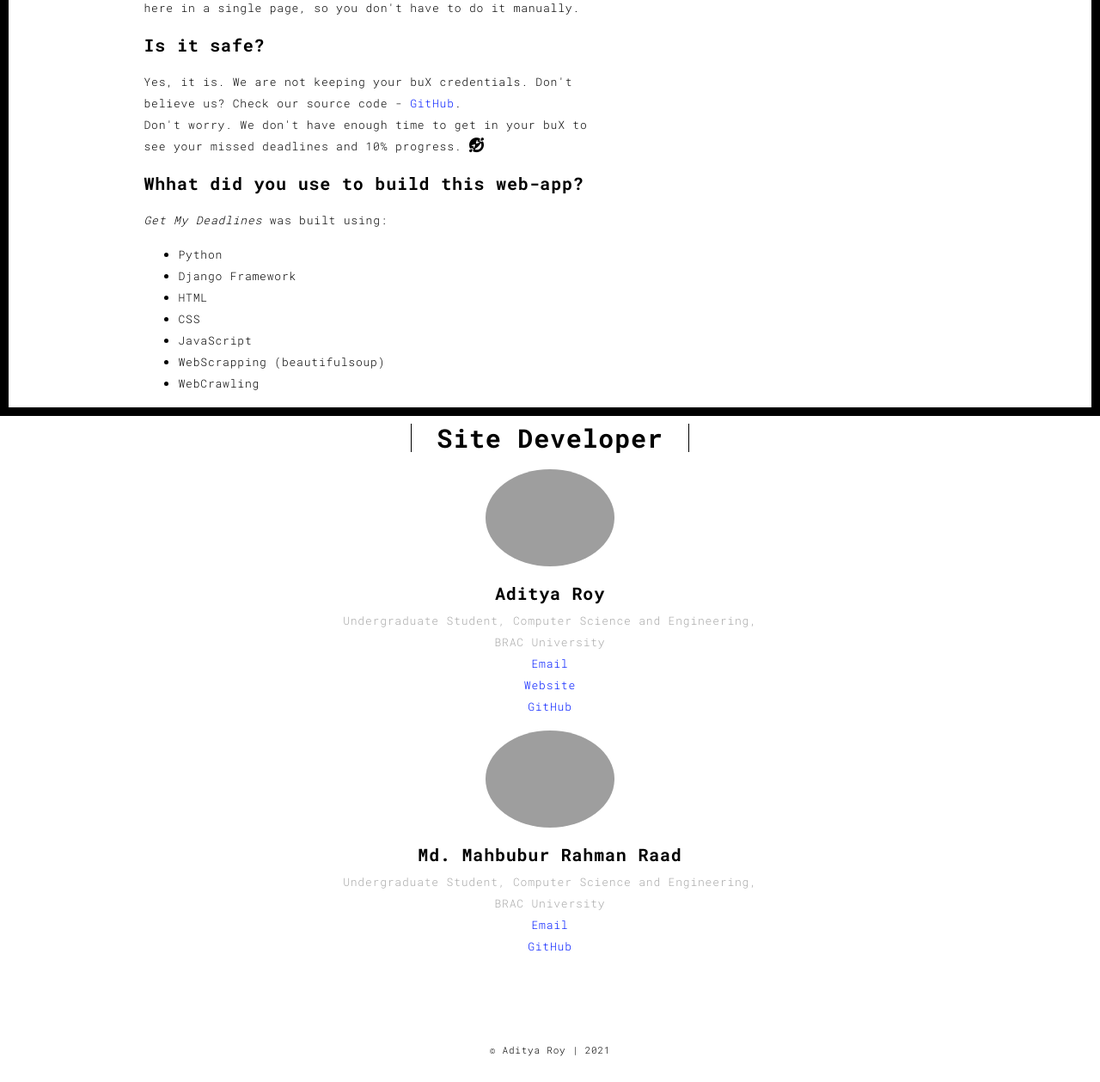
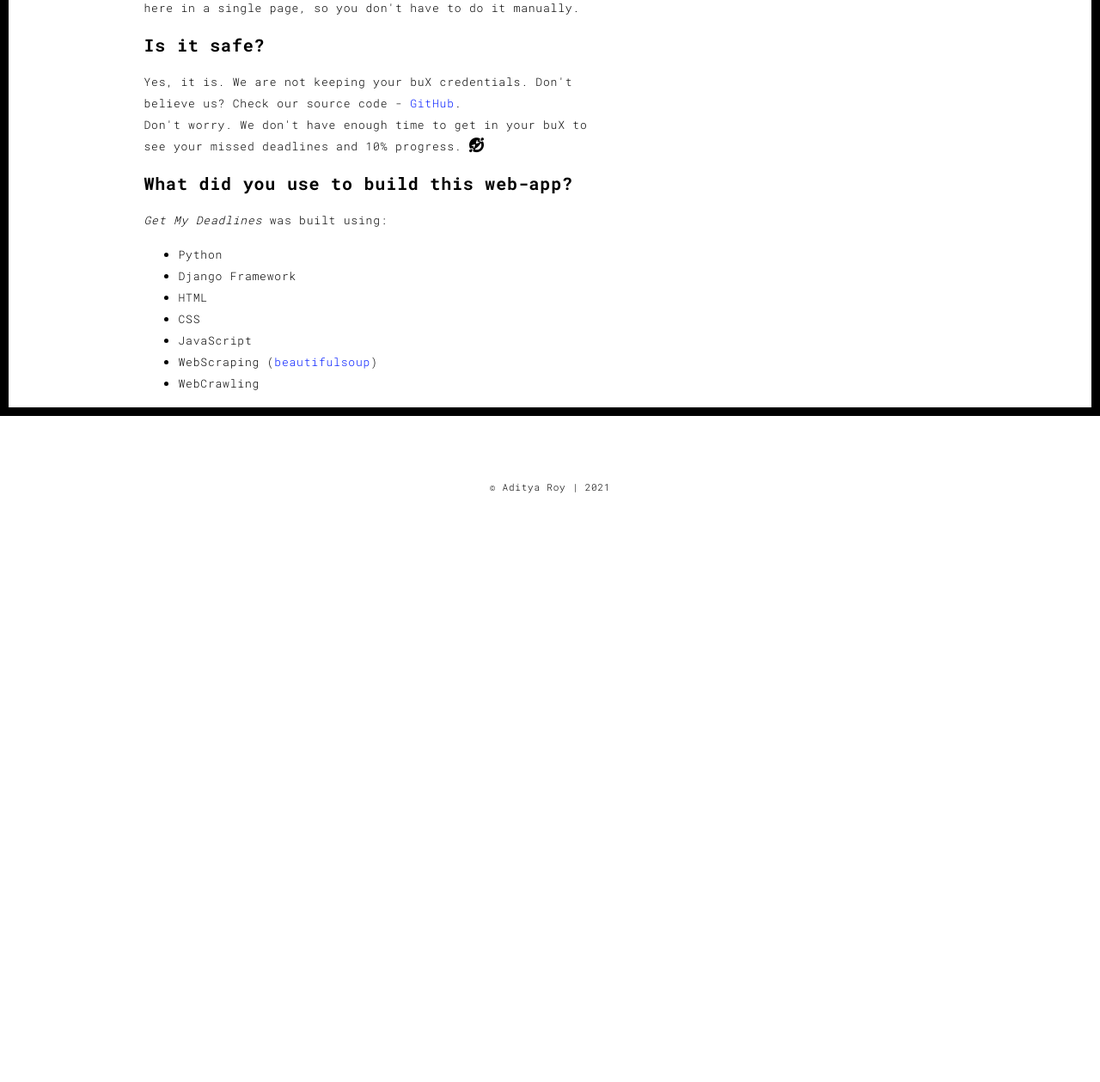
Before and after one commit to CodenameCypher/Get-My-Deadlines, a Django app: page /faq/ in a window 1280 px wide. Shown: the part 316-1575 px from the top of the page at 86% size. After the commit the page ends 920 px from the top, so only its background shows below. Run offline with Django 3.2, Linux system fonts and the light colour scheme; some libraries are stand-ins or nearby versions; grey boxes are pictures that could not be loaded.

Commit message:
final release v2 commit

```diff
--- a/main/templates/faq.html
+++ b/main/templates/faq.html
@@ -68,7 +68,7 @@
                   <h3>Is it safe?</h3>
                   <p style="font-size: 13px;">Yes, it is. We are not keeping your buX credentials. Don't believe us? Check our source code - <a href="https://github.com/CodenameCypher/Get-My-Deadlines" target="+blank">GitHub</a>. <br>
                   Don't worry. We don't have enough time to get in your buX to see your missed deadlines and 10% progress. <i class='fas fa-grin-squint-tears' style="font-size:17px"></i> </p>
-                  <h3>Whhat did you use to build this web-app?</h3>
+                  <h3>What did you use to build this web-app?</h3>
                   <p style="font-size: 13px;"><i>Get My Deadlines</i> was built using:
                   <ul>
                     <li style="font-size: 13px;"> Python </li>
@@ -76,29 +76,10 @@
                     <li style="font-size: 13px;"> HTML </li>
                     <li style="font-size: 13px;"> CSS </li>
                     <li style="font-size: 13px;"> JavaScript </li>
-                    <li style="font-size: 13px;"> WebScrapping (beautifulsoup) </li>
+                    <li style="font-size: 13px;"> WebScraping (<a href="https://pypi.org/project/beautifulsoup4/" target="_blank">beautifulsoup</a>) </li>
                     <li style="font-size: 13px;"> WebCrawling </li>
                   </ul>
                   </p>
-                  <!-- <h3>Creators</h3>
-                  <p>
-
-                  </p> -->
-                </div>
-              </div>
-              <div style="text-align: center;">
-                <div class="article-metadata">
-                  <h2>Site Developer</h2>
-                </div>
-                <div class="content" style="text-align: center;">
-                    <img src="https://avatars.githubusercontent.com/u/54760764?v=4" alt="Image" style="border-radius: 50%; width: 150px;">
-                    <h4 style="margin-top: 20px; font-size: 20px;">Aditya Roy</h4>
-                    <p style="color: #A9A9A9; font-size: 13px;">Undergraduate Student, Computer Science and Engineering,<br>BRAC University<br><a href="mailto:aditya.roy@g.bracu.ac.bd">Email</a> <br> <a href="https://codenamecypher.github.io/" target="_blank">Website</a><br><a href="https://github.com/codenamecypher" target="_blank">GitHub</a></p>
-                </div>
-                <div class="content" style="text-align: center;">
-                  <img src="https://avatars.githubusercontent.com/u/55353864?v=4" alt="Image" style="border-radius: 50%; width: 150px;">
-                  <h4 style="margin-top: 20px; font-size: 20px;">Md. Mahbubur Rahman Raad</h4>
-                  <p style="color: #A9A9A9; font-size: 13px;">Undergraduate Student, Computer Science and Engineering,<br>BRAC University<br><a href="mailto:md.mahbubur.rahman2@g.bracu.ac.bd">Email</a><br><a href="https://github.com/raadxrahman" target="_blank">GitHub</a></p>
                 </div>
               </div>
             </div>
```
Also changed, not shown: main/templates/about.html (+16 -1 lines), main/templates/index.html (+4 -4 lines).
